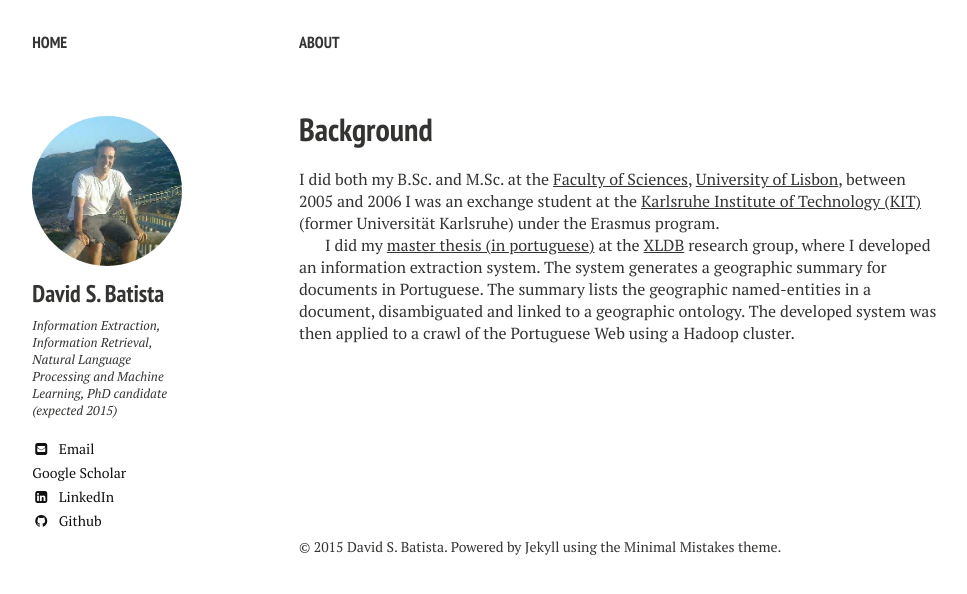
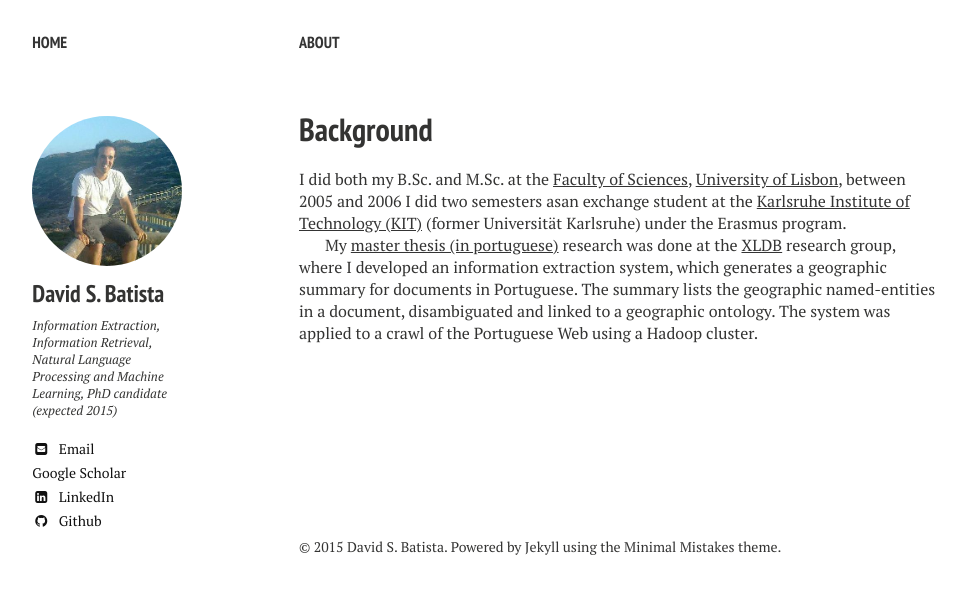
Before and after one commit to davidsbatista/davidsbatista.github.io, a Jekyll site: the page built from about/index.md, in a window 1280 px wide. Shown: the top 594 px of the page, without its empty margins (21-988 px from the left). Built offline with Jekyll 4.4.1, drawn with Linux system fonts in a browser that asks for light colours; nearby versions of some CDN libraries.

Commit message:
Update index.md

```diff
--- a/about/index.md
+++ b/about/index.md
@@ -11,11 +11,10 @@ share: false
 #  creditlink: http://wegraphics.net/downloads/free-ultimate-blurred-background-pack/
 ---
 
-I did both my B.Sc. and M.Sc. at the [Faculty of Sciences], [University of Lisbon], between 2005 and 2006 I was an exchange student at the [Karlsruhe Institute of Technology (KIT)] (former Universität Karlsruhe) under the Erasmus program.
+I did both my B.Sc. and M.Sc. at the [Faculty of Sciences], [University of Lisbon], between 2005 and 2006 I did two semesters asan exchange student at the [Karlsruhe Institute of Technology (KIT)] (former Universität Karlsruhe) under the Erasmus program.
 
 
-
-I did my [master thesis (in portuguese)] at the [XLDB] research group, where I developed an information extraction system. The system generates a geographic summary for documents in Portuguese. The summary lists the geographic named-entities in a document, disambiguated and linked to a geographic ontology. The developed system was then applied to a crawl of the Portuguese Web using a Hadoop cluster.
+My [master thesis (in portuguese)] research was done at the [XLDB] research group, where I developed an information extraction system,  which generates a geographic summary for documents in Portuguese. The summary lists the geographic named-entities in a document, disambiguated and linked to a geographic ontology. The system was applied to a crawl of the Portuguese Web using a Hadoop cluster.
 
 [master thesis (in portuguese)]: http://repositorio.ul.pt/bitstream/10451/4510/1/ulfc055802_tm_David_Batista.pdf
 [Karlsruhe Institute of Technology (KIT)]: http://www.kit.edu/english/
```
